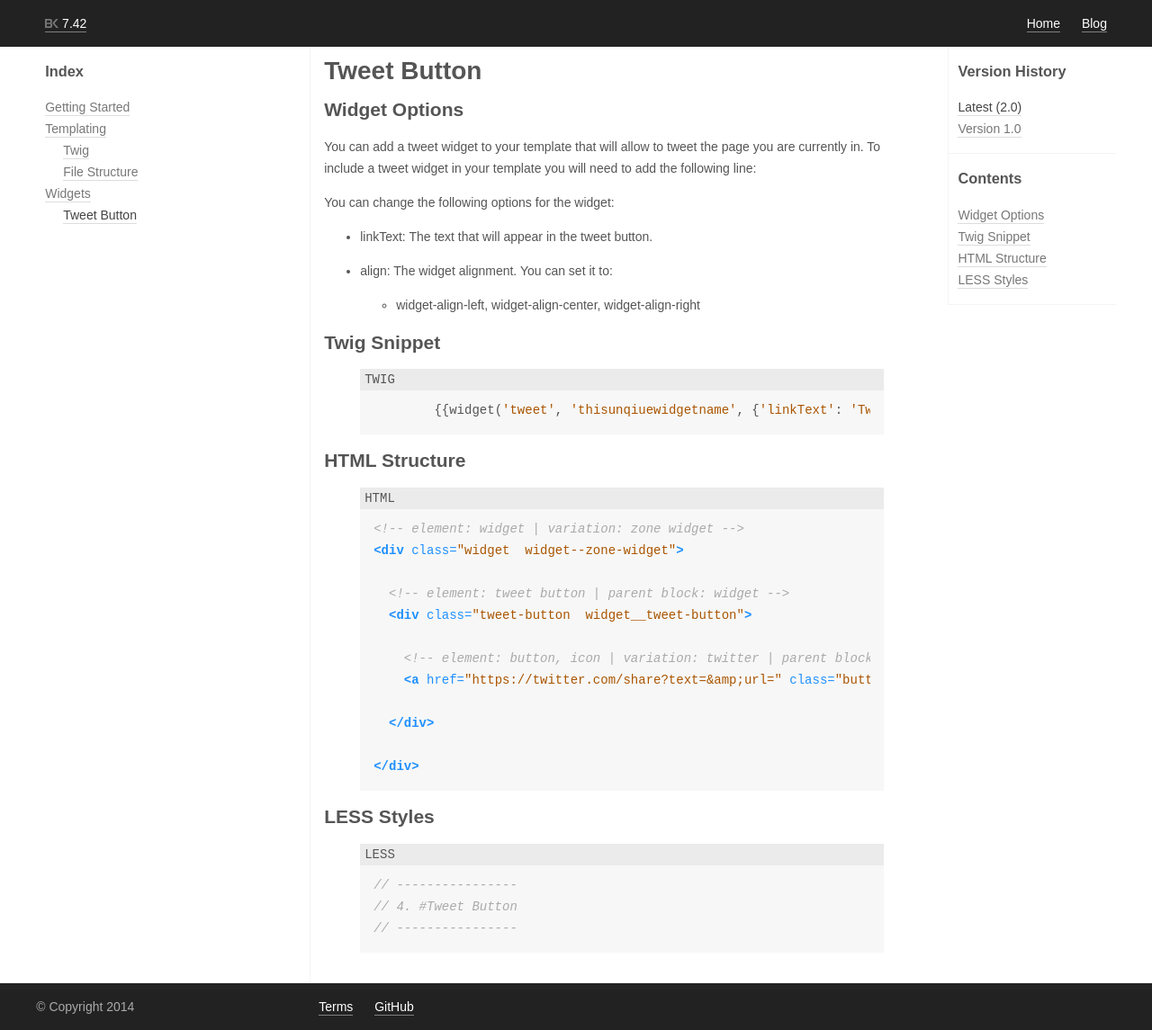
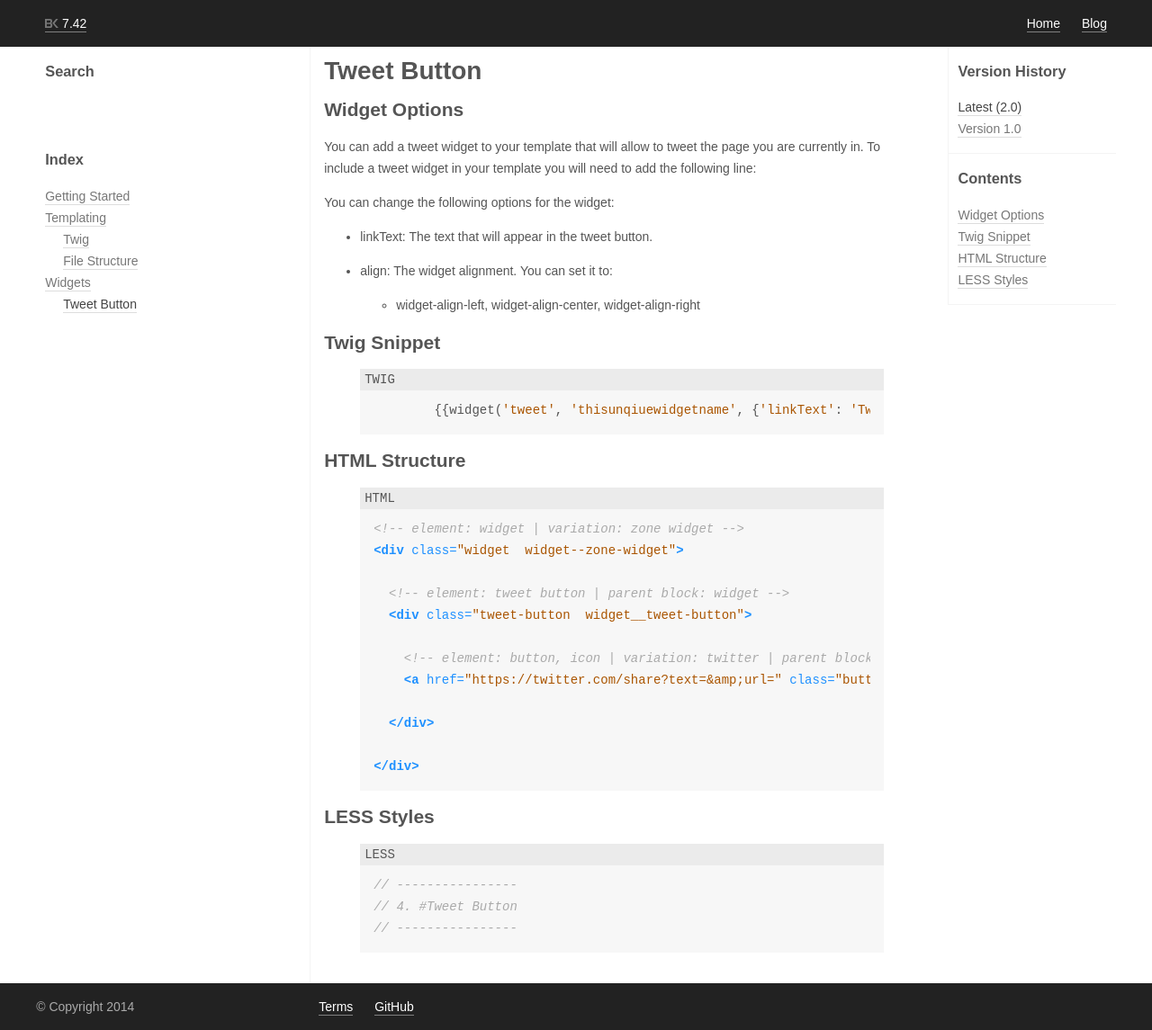
Before and after one commit to rusic/documentation, a Jekyll site: the page built from widgets/tweet-button.md, in a window 1280 px wide. Shown: the whole page at 90% size. Built offline with Jekyll 4.4.1, drawn with Linux system fonts in a browser that asks for light colours; comment, search, counter and statistics services are not loaded.

Commit message:
Adds search sidebar to widget layout

```diff
--- a/_layouts/widget.html
+++ b/_layouts/widget.html
@@ -3,6 +3,12 @@ layout: default
 ---
 
 <div class="span-3">
+
+	<aside class="aside  aside--search">
+
+		{% include search.html %}
+
+	</aside>
 
 	<aside class="aside  aside--docs">
 
```
